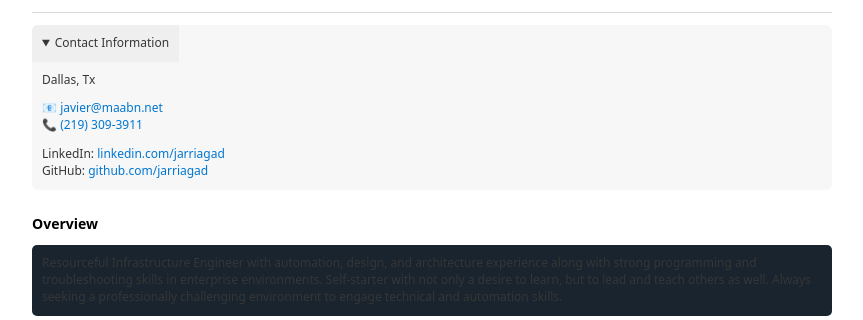
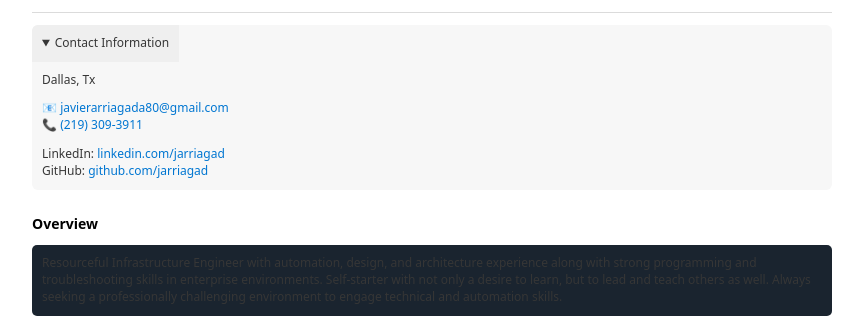
Before and after one commit to jarriagad/resume, a Flask app: page / in a window 1280 px wide. Shown: the part 176-496 px from the top of the page, without its empty margins (208-1071 px from the left). Run offline with Flask 2, Linux system fonts and the light colour scheme.

Commit message:
email fix

```diff
--- a/templates/resume.html
+++ b/templates/resume.html
@@ -30,7 +30,8 @@
     Dallas, Tx<br>
     </p>
     <address>
-        <a href="mailto:javier@maabn.net">javier@maabn.net</a><br>
+        <!-- <a href="mailto:javier@maabn.net">javier@maabn.net</a><br> -->
+        <a href="mailto:javierarriagada80@gmail.com">javierarriagada80@gmail.com</a><br>
         <a href="tel:219-309-3911">(219) 309-3911</a><br>
     </address>
     </p>
```
